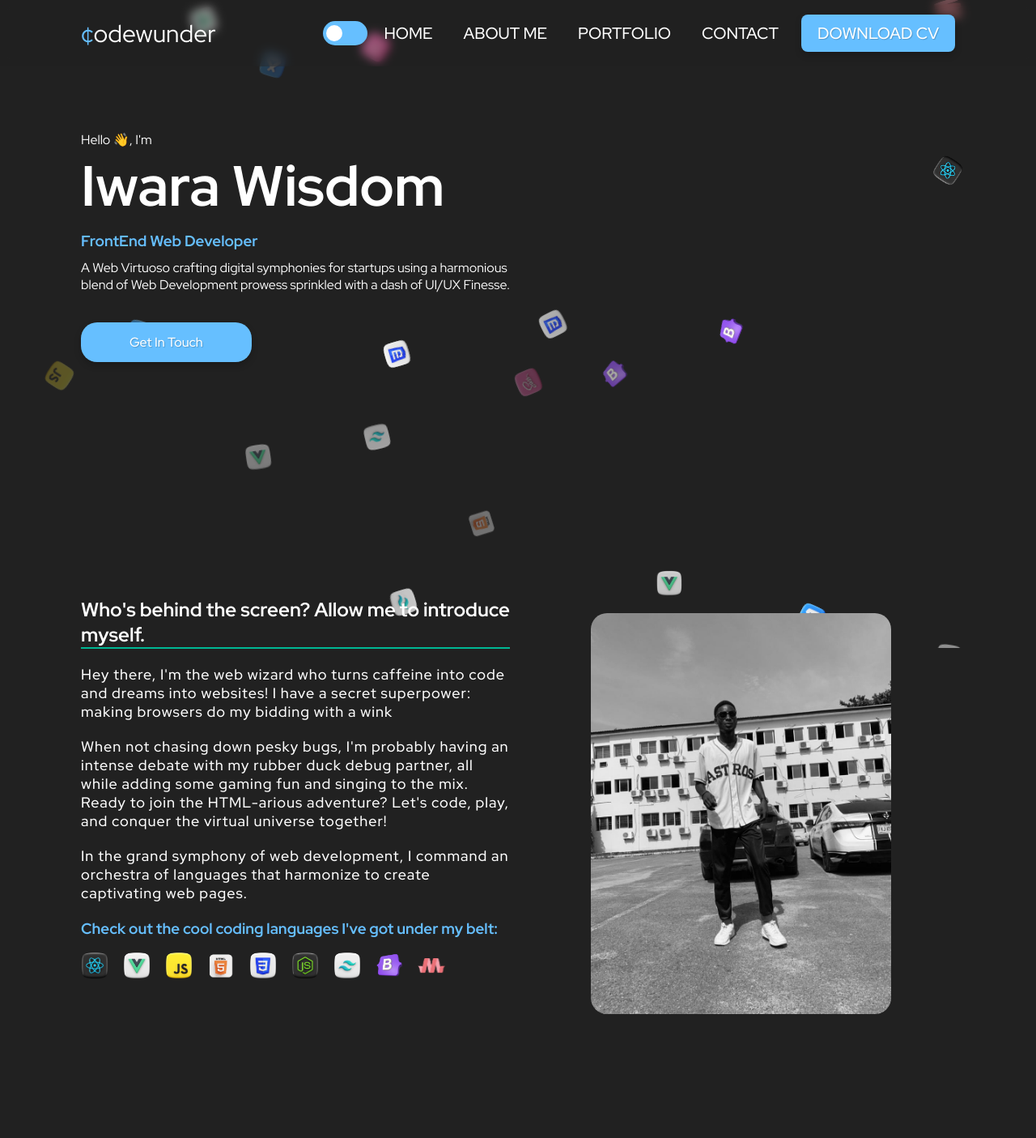
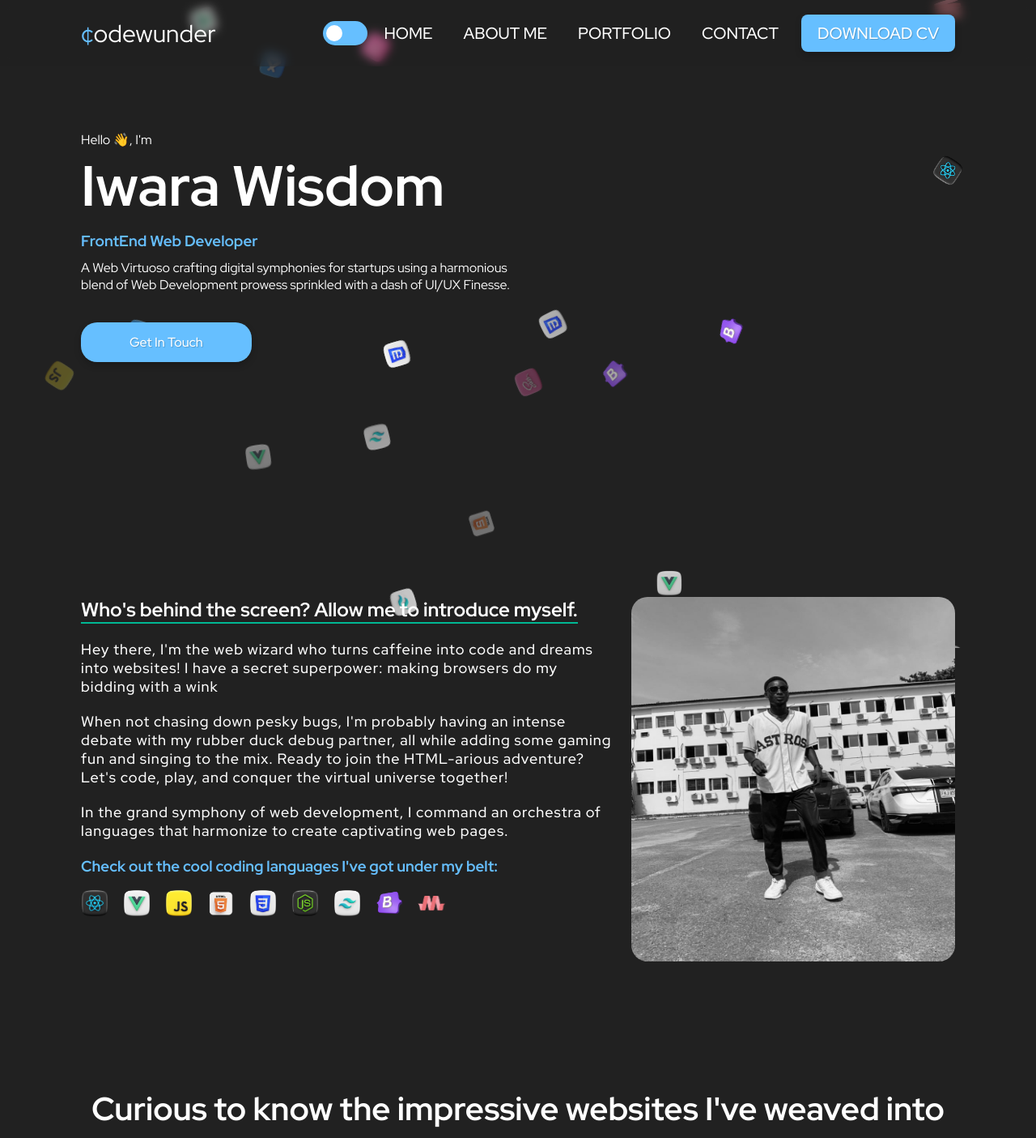
Before and after one commit to CodeWunder/CodeWunder, a React (Create React App) app: page / in a window 1280 px wide. Shown: the top 1405 px of the page at 81% size. Built offline with nearby package versions, Linux system fonts and the light colour scheme.

Commit message:
Update styles.ts

```diff
--- a/src/components/About/styles.ts
+++ b/src/components/About/styles.ts
@@ -77,12 +77,13 @@ export const Container = styled.section`
   }
 
   @media (min-width: 1000px) {
-      grid-template-columns: 1fr 1fr;
+      grid-template-columns: 1.3fr 0.7fr;
       .about-image{
     text-align: center;
     img{
-     margin-top: 2rem;
-     width: 70%;
+     margin-top: 0;
+     width: 400px;
+     height: 450px;
      }
     }
     }
```
